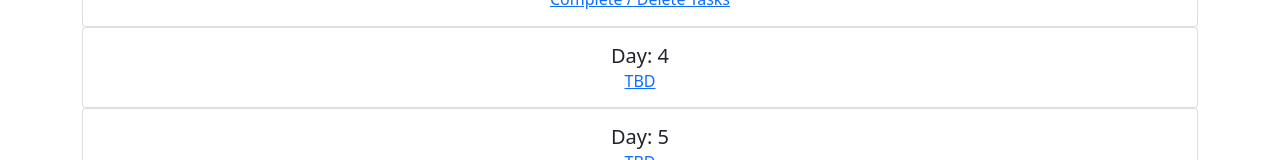
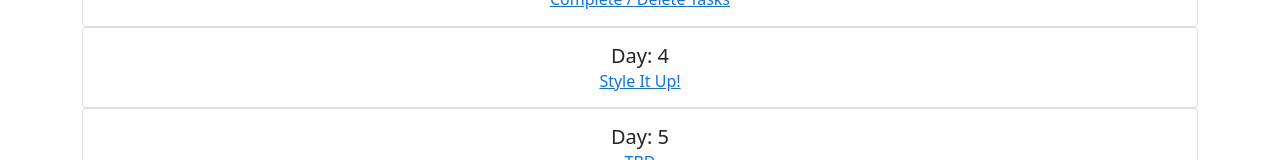
Before and after one commit to ejw773/to-do-30, a React (Create React App) app: page / in a window 1280 px wide. Shown: the part 473-633 px from the top of the page. Built offline with nearby package versions, Linux system fonts and the light colour scheme.

Commit message:
updates project directory

```diff
--- a/src/shared/projectInfo.js
+++ b/src/shared/projectInfo.js
@@ -13,7 +13,7 @@ const projectInfo = [
     },
     {
         day: 4,
-        title: 'TBD'
+        title: 'Style It Up!'
     },
     {
         day: 5,
```
